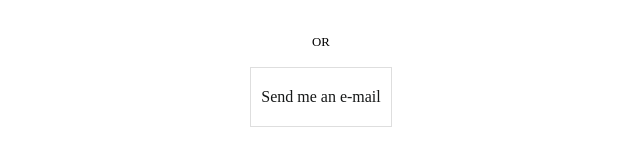
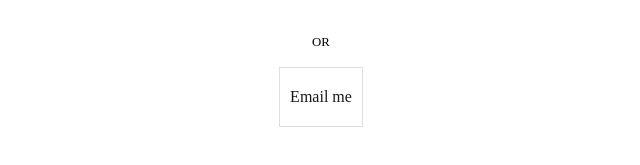
Before and after one commit to petrusxz/petruscyrino, a React (Create React App) app: page /contact in a window 1280 px wide. Shown: the part 437-602 px from the top of the page, without its empty margins (319-959 px from the left). Built offline with nearby package versions, Linux system fonts and the light colour scheme; a web font is replaced by a local one.

Commit message:
Mailto button

```diff
--- a/src/App.css
+++ b/src/App.css
@@ -29,7 +29,7 @@ h3 {
     top: 0;
     background-color: white;
     height: 62px;
-    width: 96%;
+    width: 100%;
     padding: 20px;
     display: grid;
     grid-area: header;
@@ -68,9 +68,10 @@ h3 {
 
 .App-menu {
     display: grid;
-    grid-template-columns: repeat(3, minmax(auto, 1fr));
+    grid-template-columns: repeat(3, minmax(70px, 1fr));
     grid-gap: 40px;
     justify-self: end;
+    margin-right: 20px;
 }
 
 .App-menu a {
@@ -127,6 +128,7 @@ h3 {
     .App-menu {
         grid-gap: 10px;
         justify-self: center;
+        margin-right: 0;
     }
     .App-menu a {
         text-align: right;
--- a/src/components/Contact.js
+++ b/src/components/Contact.js
@@ -41,8 +41,8 @@ class Contact extends Component {
                 </div>
                 <div className="Contact-mail">
                     <h3>Or</h3>
-                    <a href="assets/docs/Petrus_CV.pdf" download>
-                        Send me an e-mail
+                    <a href="mailto:petrusxz@gmail.com" target="_top">
+                        Email me
                     </a>
                 </div>
             </div>
```
